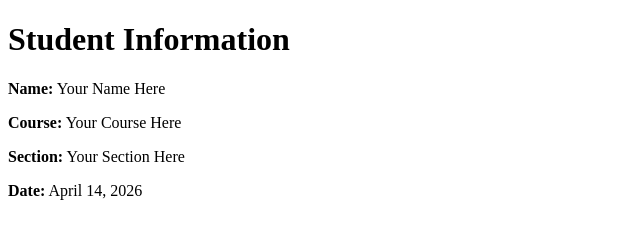
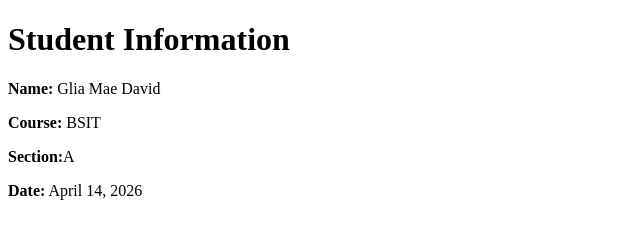
Before and after one commit to gmrdavid/html-laboratory, a plain HTML site: page index1.html in a window 1280 px wide. Shown: the whole page, without its empty margins (0-640 px from the left). Drawn offline with Linux system fonts and the light colour scheme.

Commit message:
Initial HTML upload

```diff
--- a/index1.html
+++ b/index1.html
@@ -7,9 +7,9 @@
 
     <h1>Student Information</h1>
 
-    <p><strong>Name:</strong> Your Name Here</p>
-    <p><strong>Course:</strong> Your Course Here</p>
-    <p><strong>Section:</strong> Your Section Here</p>
+    <p><strong>Name:</strong> Glia Mae David</p>
+    <p><strong>Course:</strong> BSIT</p>
+    <p><strong>Section:</strong>A</p>
     <p><strong>Date:</strong> April 14, 2026</p>
 
 </body>
```
